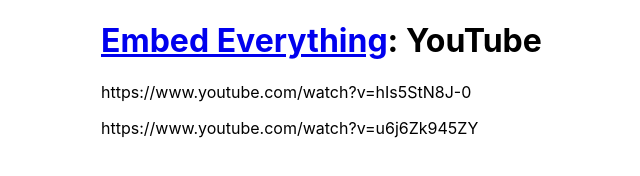
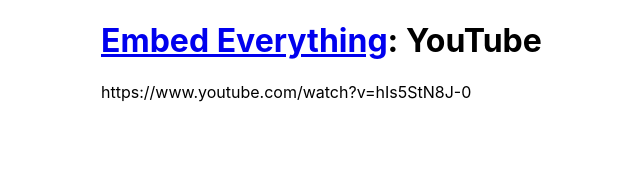
Before and after one commit to gfscott/eleventy-plugin-embed-everything, an Eleventy site: page demo/src/youtube.md in a window 1280 px wide. Shown: the whole page, without its empty margins (59-699 px from the left). Built offline with nearby package versions, Linux system fonts and the light colour scheme; Eleventy itself is replaced by a stand-in of ours; files that its build step writes are made by us from their sources; what eleventy-plugin-embed-everything would draw is missing.

Commit message:
Restore demo to normal

```diff
--- a/demo/src/youtube.md
+++ b/demo/src/youtube.md
@@ -3,5 +3,3 @@
 ---
 
 https://www.youtube.com/watch?v=hIs5StN8J-0
-
-https://www.youtube.com/watch?v=u6j6Zk945ZY
```
